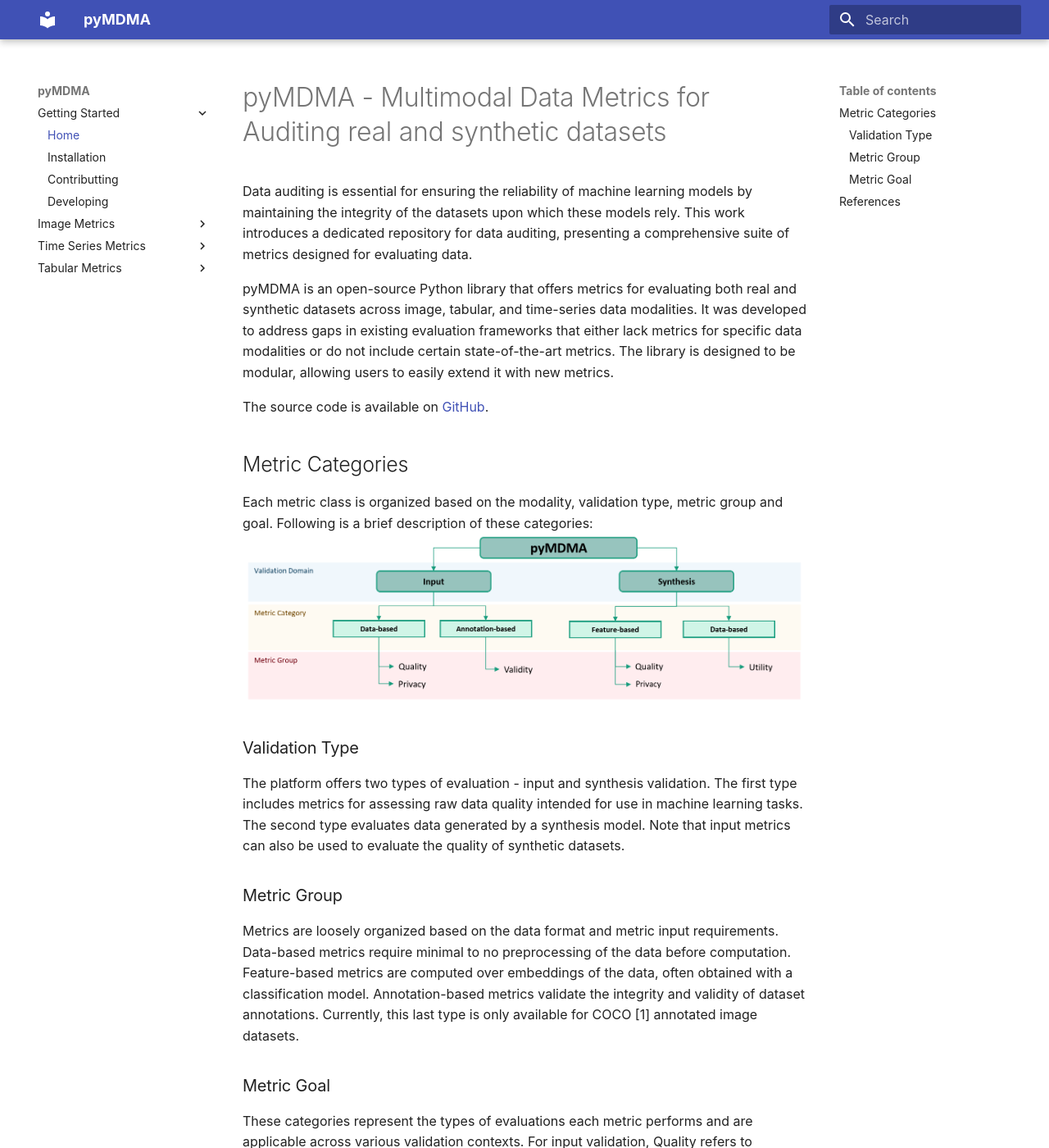
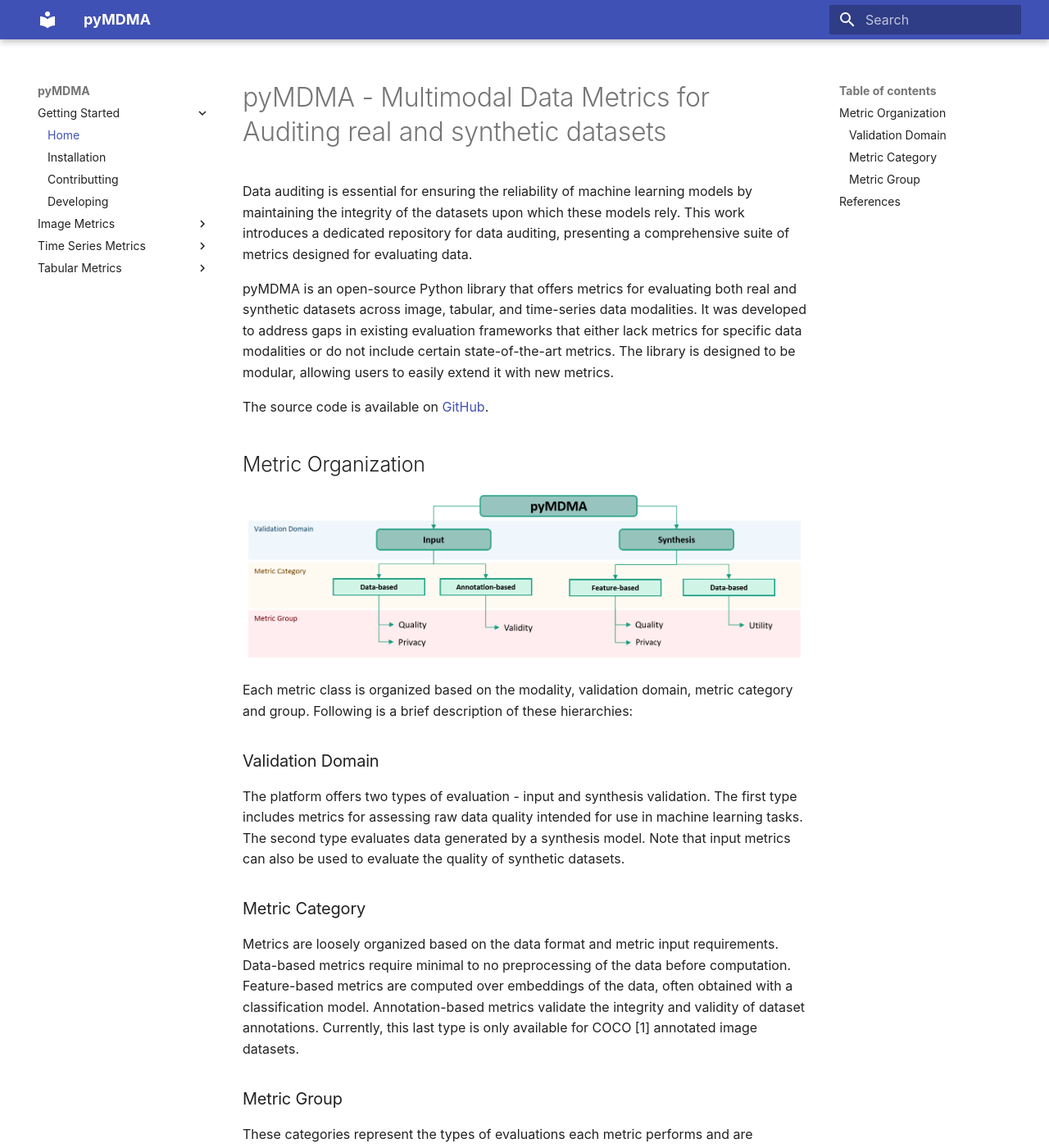
Before and after one commit to fraunhoferportugal/pymdma, an MkDocs documentation site: the page built from docs/index.md, in a window 1280 px wide and 1400 px high. Shown: the whole window at 82% size. Built offline with MkDocs 1.6.1 and Material for MkDocs 9.7.7, drawn with Linux system fonts in a browser that asks for light colours.

Commit message:
fix: rename metric organization names in documentation

```diff
--- a/docs/index.md
+++ b/docs/index.md
@@ -9,17 +9,18 @@
 
 The source code is available on [GitHub](https://github.com/fraunhoferportugal/pymdma/tree/main).
 
-## Metric Categories
-Each metric class is organized based on the modality, validation type, metric group and goal. Following is a brief description of these categories:
+## Metric Organization
 ![Metric Categories](resources/pymdma_schema_1.png)
 
-### Validation Type
+Each metric class is organized based on the modality, validation domain, metric category and group. Following is a brief description of these hierarchies:
+
+### Validation Domain
 The platform offers two types of evaluation - input and synthesis validation. The first type includes metrics for assessing raw data quality intended for use in machine learning tasks. The second type evaluates data generated by a synthesis model. Note that input metrics can also be used to evaluate the quality of synthetic datasets.
 
-### Metric Group
+### Metric Category
 Metrics are loosely organized based on the data format and metric input requirements. Data-based metrics require minimal to no preprocessing of the data before computation. Feature-based metrics are computed over embeddings of the data, often obtained with a classification model. Annotation-based metrics validate the integrity and validity of dataset annotations. Currently, this last type is only available for COCO [1] annotated image datasets.
 
-### Metric Goal
+### Metric Group
 These categories represent the types of evaluations each metric performs and are applicable across various validation contexts. For input validation, Quality refers to measurable data attributes, such as contrast and brightness in images or the signal-to-noise ratio in time-series data. In synthesis validation, Quality encompasses three key evaluation pillars for synthetic datasets: Fidelity, Diversity, and Authenticity [2]. Fidelity measures the similarity of a synthetic dataset to real data; Diversity evaluates how well the synthetic dataset spans the full range of the real data manifold; and Authenticity ensures the synthetic dataset is sufficiently distinct from real data to avoid being a copy.
 
 Utility metrics assess the usefulness of synthetic datasets for downstream tasks, which is especially valuable when synthetic data is used to augment real datasets. Privacy metrics examine whether a dataset or instance is overly similar to another; without a reference, they help identify sensitive attributes like names or addresses. Finally, Validity includes metrics that confirm data integrity, such as ensuring that COCO annotations meet standard formatting requirements.
```
